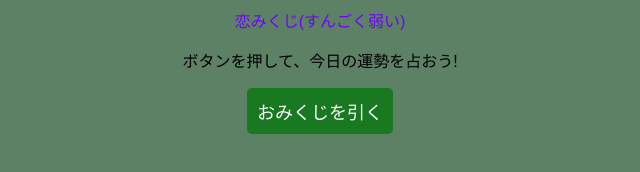
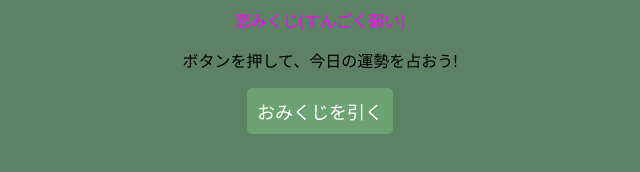
Before and after one commit to hsha24049-kimura/koimikuji, a plain HTML site: page index.html in a window 1280 px wide. Shown: the whole page, without its empty margins (320-960 px from the left). Drawn offline with Linux system fonts and the light colour scheme.

Commit message:
色彩変更

```diff
--- a/style.css
+++ b/style.css
@@ -5,12 +5,12 @@ body {
 }
 
 hl {
-    color: rgb(111, 0, 255);
+    color: rgb(255, 0, 255);
 }
 button {
     padding:10px ;
     font-size: 18px;
-    background-color: #187920;
+    background-color: #6da372;
     color: #ffffff;
     border: none;
     border-radius: 5px;
@@ -18,7 +18,7 @@ button {
 }
 
 button:hover{
-   background-color: #09310c;
+   background-color: #126119;
 }
 
 .result{
```
